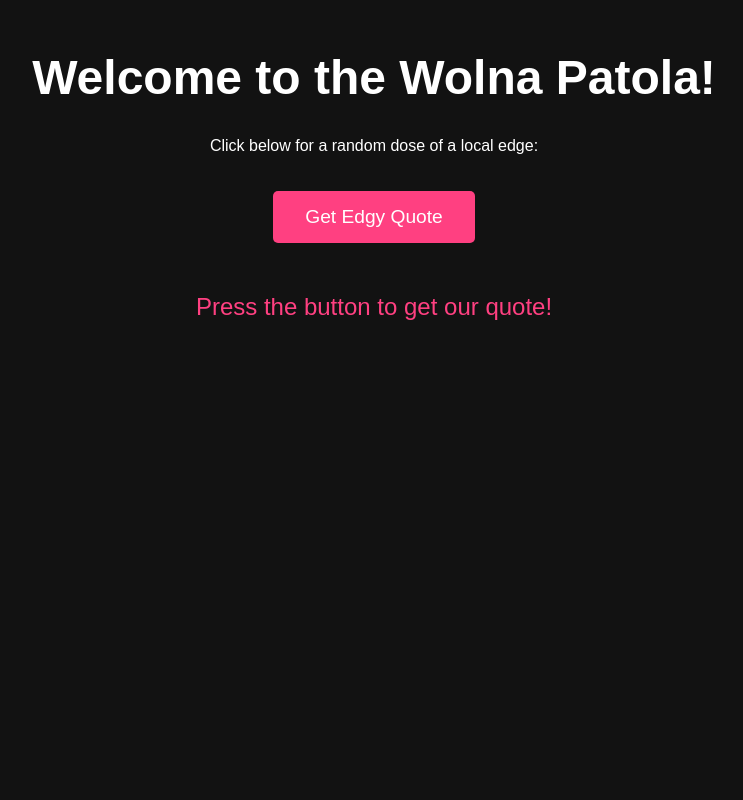
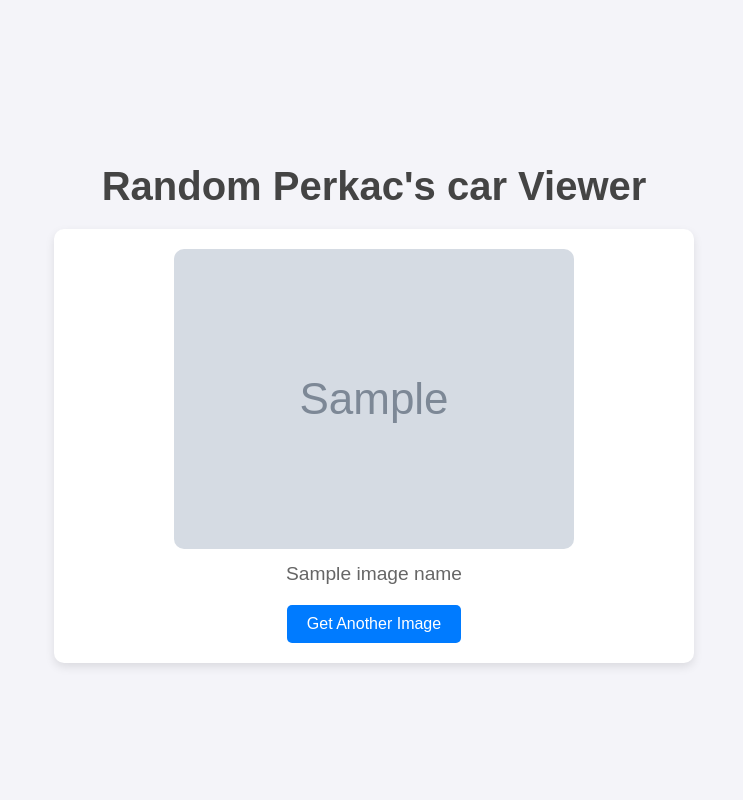
Before and after one commit to Szlupek/wolna_patologia, a Flask app: template pato_appka/templates/index.html in a window 1280 px wide. Shown: the whole page, without its empty margins (266-1009 px from the left). Run offline with Flask 3, Linux system fonts and the light colour scheme; the template is opened without the code that fills it: most values are stand-ins (such as "Sample title", 1, 10 or a date in 2020); grey boxes marked "Sample" are stand-in pictures.

Commit message:
update app

```diff
--- a/pato_appka/app.py
+++ b/pato_appka/app.py
@@ -1,49 +1,23 @@
-"""Main file of our basic app."""
-
+import os
 import random
-from flask import Flask, render_template, jsonify
-
+from flask import Flask, render_template
 
 app = Flask(__name__)
 
-# Simple list of edgy quotes
-quotes = [
-    "Life is hard, but it's harder when you're stupid.",
-    "You only live once, but if you do it right, once is enough.",
-    "Everything is temporary, including your problems.",
-    "Success is not the key to happiness. Happiness is the key to success.",
-    "If you want to go fast, go alone. If you want to go far, go together.",
-]
-
+# Path to the folder containing images
+IMAGE_FOLDER = os.path.expanduser("~/Share/images_renamed")
 
 @app.route("/")
-def home():
-    """
-    Function to handle the home route.
+def index():
+    # Get a list of image files
+    images = [img for img in os.listdir(IMAGE_FOLDER) if img.endswith(('.png', '.jpg', '.jpeg', '.gif'))]
 
-    This function is responsible for handling requests to the root URL ("/")
-    of the application. When a user navigates to this URL, this function
-    will be called, and it will render the "index.html" template.
+    if not images:
+        return render_template("index.html", image_url=None, image_name="No images available!")
 
-    Returns:
-        A rendered HTML template for the home page.    """
-    return render_template("index.html")
-
-
-@app.route("/quote")
-def quote():
-    """
-    Function to handle the quote route.
-
-    This function is responsible for handling requests to the "/quote" URL
-    of the application. When a user navigates to this URL, this function
-    will be called, and it will return a random quote as a JSON response.
-
-    Returns:
-        A JSON object containing a random quote.
-    """
-    return jsonify({"quote": random.choice(quotes)})
-
+    # Pick a random image
+    random_image = random.choice(images)
+    return render_template("index.html", image_url=f"/static/{random_image}", image_name=random_image.split('.')[0])
 
 if __name__ == "__main__":
     app.run(debug=True, host="0.0.0.0", port=5000)
--- a/pato_appka/templates/index.html
+++ b/pato_appka/templates/index.html
@@ -3,57 +3,72 @@
 <head>
     <meta charset="UTF-8">
     <meta name="viewport" content="width=device-width, initial-scale=1.0">
-    <title>Edgy Flask App</title>
+    <title>Random Image Viewer</title>
     <style>
         body {
             font-family: 'Arial', sans-serif;
-            background-color: #121212;
-            color: #fff;
-            text-align: center;
+            background-color: #f4f4f9;
+            color: #333;
+            margin: 0;
+            padding: 0;
+            display: flex;
+            flex-direction: column;
+            align-items: center;
+            justify-content: center;
+            height: 100vh;
         }
         h1 {
-            font-size: 3em;
-            margin-top: 50px;
+            font-size: 2.5rem;
+            margin-bottom: 20px;
+            color: #444;
         }
-        .quote {
-            font-size: 1.5em;
-            margin-top: 30px;
-            color: #ff4081;
+        .container {
+            text-align: center;
+            background: #fff;
+            border-radius: 10px;
+            box-shadow: 0 4px 10px rgba(0, 0, 0, 0.1);
+            padding: 20px;
+            max-width: 600px;
+            width: 100%;
+        }
+        img {
+            max-width: 100%;
+            height: auto;
+            border-radius: 10px;
+        }
+        .description {
+            margin-top: 10px;
+            font-size: 1.2rem;
+            color: #666;
         }
         .button {
-            background-color: #ff4081;
+            background-color: #007BFF;
+            color: white;
+            padding: 10px 20px;
+            margin-top: 20px;
             border: none;
-            color: white;
-            padding: 15px 32px;
-            font-size: 1.2em;
-            margin: 20px;
+            border-radius: 5px;
             cursor: pointer;
-            border-radius: 5px;
+            font-size: 1rem;
+            transition: background-color 0.3s ease;
         }
         .button:hover {
-            background-color: #e10060;
+            background-color: #0056b3;
         }
     </style>
 </head>
 <body>
-
-    <h1>Welcome to the Wolna Patola!</h1>
-    <p>Click below for a random dose of a local edge:</p>
-    <button class="button" onclick="getQuote()">Get Edgy Quote</button>
-
-    <div id="quoteContainer" class="quote">
-        <p>Press the button to get our quote!</p>
+    <h1>Random Perkac's car Viewer</h1>
+    <div class="container">
+        {% if image_url %}
+            <img src="{{ image_url }}" alt="Random Image">
+            <div class="description">{{ image_name }}</div>
+        {% else %}
+            <p>{{ image_name }}</p>
+        {% endif %}
+        <form action="/" method="get">
+            <button type="submit" class="button">Get Another Image</button>
+        </form>
     </div>
-
-    <script>
-        function getQuote() {
-            fetch('/quote')
-                .then(response => response.json())
-                .then(data => {
-                    document.getElementById('quoteContainer').innerHTML = `<p>${data.quote}</p>`;
-                });
-        }
-    </script>
-
 </body>
 </html>
```
